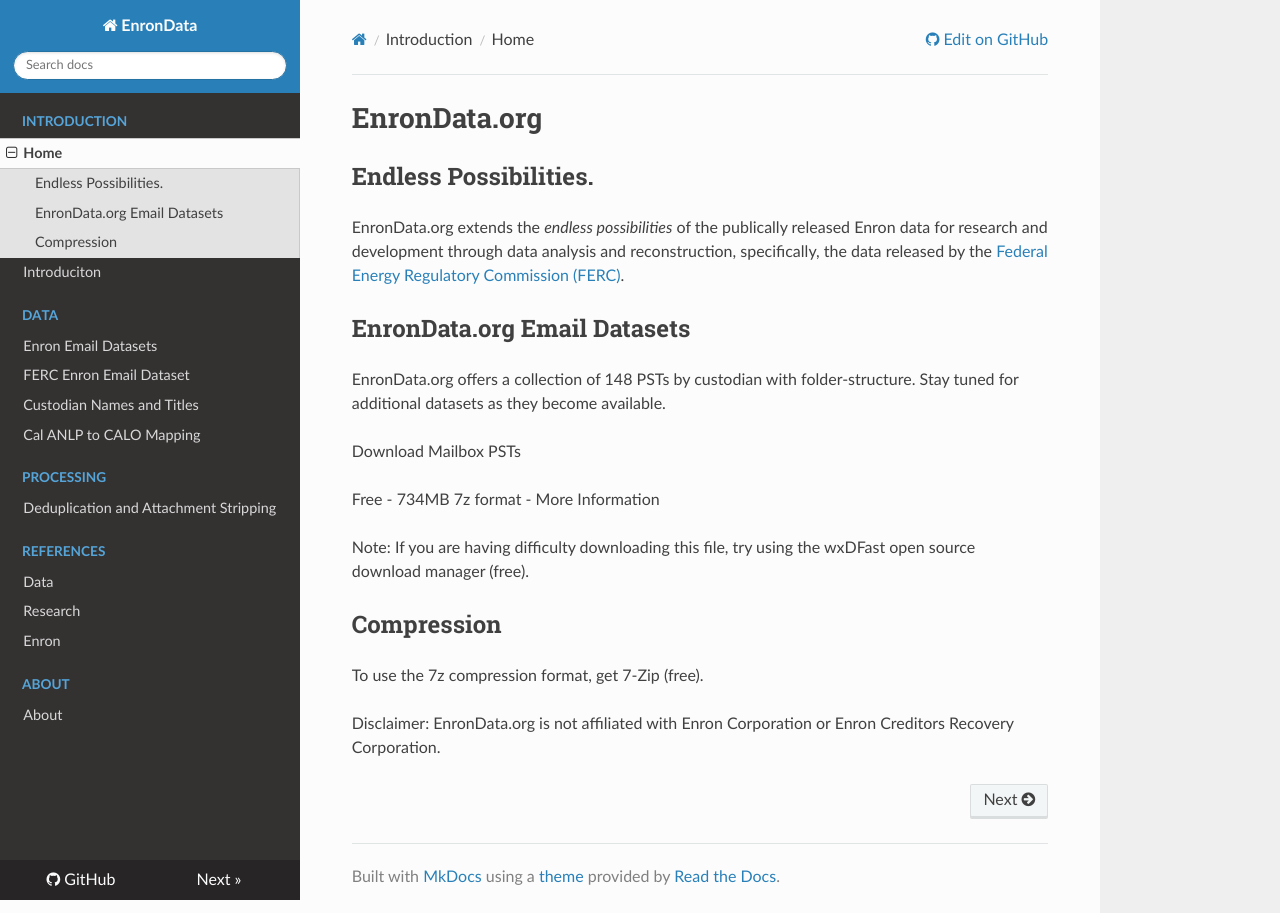
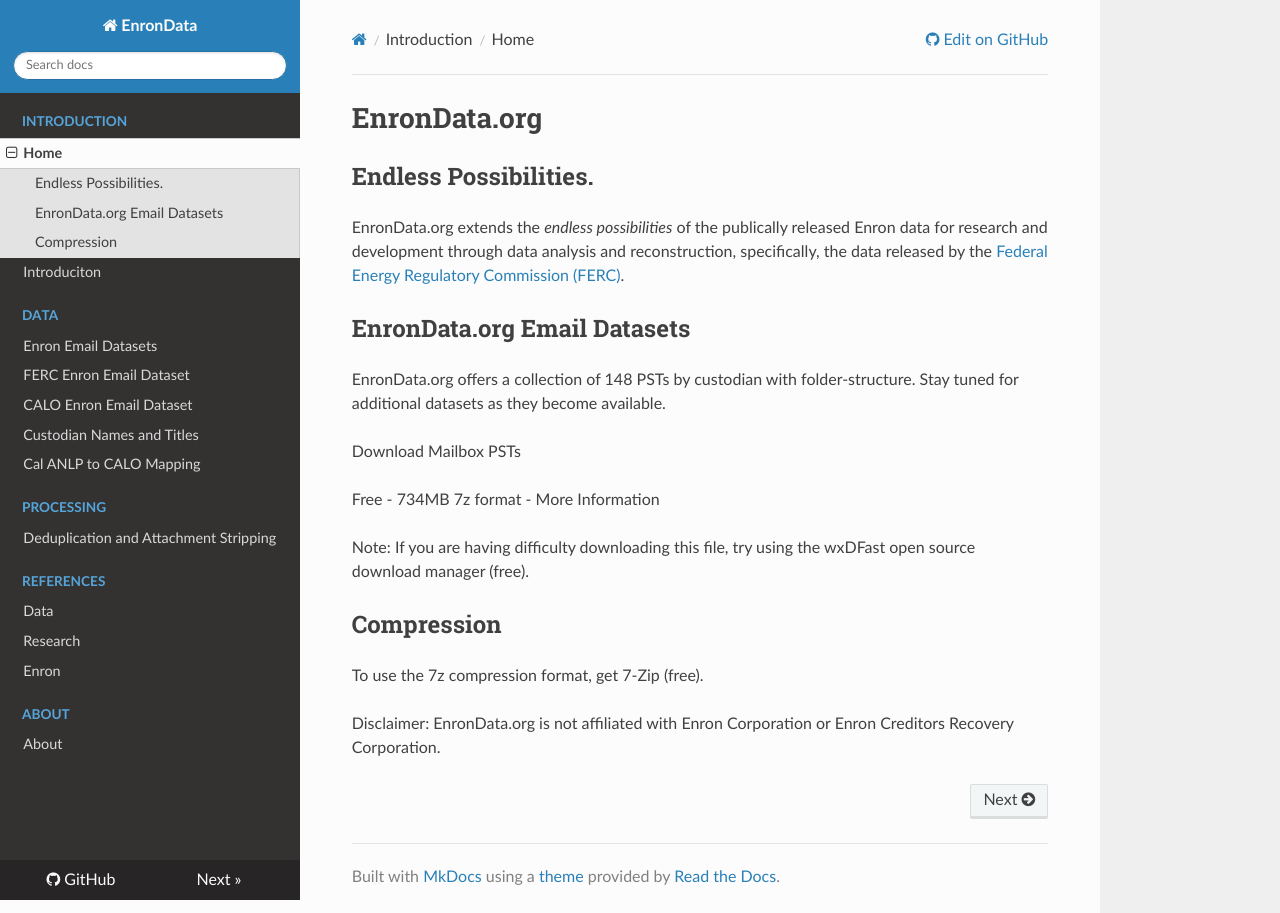
Before and after one commit to enrondata/enrondata, an MkDocs documentation site: the page built from docs/index.md, in a window 1280 px wide. Built offline with MkDocs 1.6.1, drawn with Linux system fonts in a browser that asks for light colours; nearby versions of some CDN libraries; old or Windows-style settings are respelled for this version of MkDocs.

Commit message:
update docs

```diff
--- a/mkdocs.yml
+++ b/mkdocs.yml
@@ -11,6 +11,7 @@ pages:
 ## Data:
 - ['data/enron-email-datasets.md', 'Data', 'Enron Email Datasets']
 - ['data/ferc-enron-email-dataset.md', 'Data', 'FERC Enron Email Dataset']
+- ['data/calo-enron-email-dataset.md', 'Data', 'CALO Enron Email Dataset']
 - ['data/custodian-names-and-titles.md', 'Data', 'Custodian Names and Titles']
 - ['data/cal-anlp-calo-mapping.md', 'Data', 'Cal ANLP to CALO Mapping']
 
```
